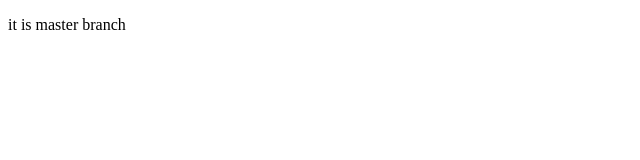
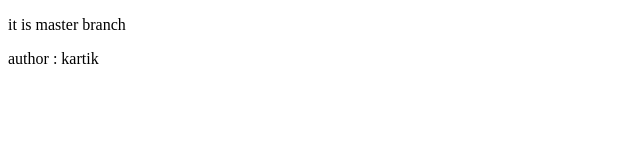
Before and after one commit to Kartikpatidar130/my-new-repo, a plain HTML site: page index.html in a window 1280 px wide. Shown: the full height of the page, 0-640 px from the left. Drawn offline with Linux system fonts and the light colour scheme.

Commit message:
update master

```diff
--- a/index.html
+++ b/index.html
@@ -7,5 +7,6 @@
 </head>
 <body>
     <p>it is master branch</p>
+    <p>author : kartik</p>
 </body>
 </html>
```
